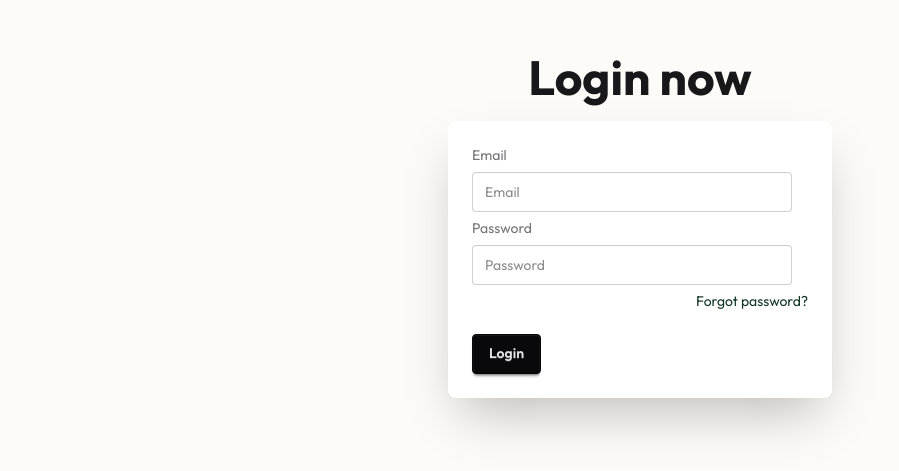
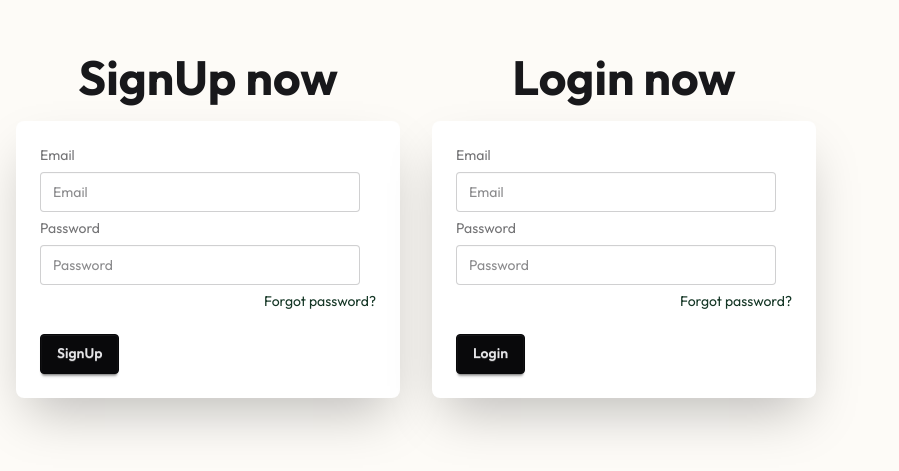
Before and after one commit to Shamsan-Nasir/logic-gates-learning-assignment-09, a React (Vite) app: page /login in a window 1280 px wide. Shown: the part 175-646 px from the top of the page, without its empty margins (0-899 px from the left). Built offline with nearby package versions, Linux system fonts and the light colour scheme; no server answers.

Commit message:
aauth in progress

```diff
--- a/src/Authentication/AuthProvider.jsx
+++ b/src/Authentication/AuthProvider.jsx
@@ -1,7 +1,65 @@
-import React from 'react'
+import React, { createContext, useEffect, useState } from 'react'
+import { auth } from './firebase.init'
+import { createUserWithEmailAndPassword, onAuthStateChanged, signInWithEmailAndPassword } from 'firebase/auth'
 
-export const AuthProvider = () => {
-  return (
-    <div>AuthProvider</div>
-  )
+
+export const AuthContext = createContext(null)
+
+
+
+export const AuthProvider = ({ children }) => {
+    let [user, setUser] = useState()
+
+    function signUp(email, password) {
+
+
+        createUserWithEmailAndPassword(auth, email, password)
+            .then((userCredential) => {
+                // Signed up
+                console.log(userCredential)
+                console.log(userCredential.user)
+                // ...
+            })
+            .catch((error) => {
+                const errorCode = error.code;
+                const errorMessage = error.message;
+                console.log(errorMessage)
+                // ..
+            });
+    }
+
+    function signIn(email, password) {
+
+        signInWithEmailAndPassword(auth, email, password)
+            .then((userCredential) => {
+                // Signed in
+                // ...
+            })
+            .catch((error) => {
+                const errorCode = error.code;
+                const errorMessage = error.message;
+                console.log(errorMessage)
+            });
+    }
+
+    useEffect(() => {
+        const unsubscribe = onAuthStateChanged(auth, (currentUser) => {
+            setUser(currentUser)
+         console.log(currentUser)
+        })
+
+        return unsubscribe
+    },[])
+
+    let authInfo = {
+        user,
+        signUp,
+        signIn
+
+    }
+    return (
+        <AuthContext.Provider value={authInfo}>
+            {children}
+        </AuthContext.Provider >
+    )
 }
--- a/src/Authentication/firebase.init.js
+++ b/src/Authentication/firebase.init.js
@@ -1,5 +1,6 @@
 // Import the functions you need from the SDKs you need
 import { initializeApp } from "firebase/app";
+import { getAuth } from "firebase/auth";
 // TODO: Add SDKs for Firebase products that you want to use
 // https://firebase.google.com/docs/web/setup#available-libraries
 
@@ -14,4 +15,6 @@ const firebaseConfig = {
 };
 
 // Initialize Firebase
-const app = initializeApp(firebaseConfig);
+export const app = initializeApp(firebaseConfig);
+
+export const auth = getAuth(app);
--- /dev/null
+++ b/src/Components/PrivateRoute.jsx
@@ -0,0 +1,18 @@
+import React, { useContext } from 'react'
+import { AuthContext } from '../Authentication/AuthProvider'
+import { Navigate, useNavigate } from 'react-router'
+
+export const PrivateRoute = ({children}) => {
+    let navigate = useNavigate()
+    let {user} = useContext(AuthContext)
+
+
+    console.log(user)
+    if (user){
+        return children
+    }
+    else{
+
+       return <Navigate to='/login'></Navigate>
+    }
+}
--- a/src/Pages/AccountInteractions/Login.jsx
+++ b/src/Pages/AccountInteractions/Login.jsx
@@ -1,14 +1,47 @@
-import React from 'react'
+import React, { useContext } from 'react'
+import { AuthContext, AuthProvider } from '../../Authentication/AuthProvider'
 
 export const Login = () => {
+
+
+    const {signUp,signIn} = useContext(AuthContext)
+
     const handleSubmit = (event) => {
         event.preventDefault()
+
         let email = event.target.email.value
         let password = event.target.pass.value
-        console.log(email,password)
+        signUp(email,password)
+        console.log(email, password)
+    }
+    const handleLogin = (event) => {
+        event.preventDefault()
+
+        let email = event.target.email.value
+        let password = event.target.pass.value
+        signIn(email,password)
+        console.log(email, password)
     }
     return (
-        <div className="hero bg-compass-sand min-h-screen ">
+        <div className="hero bg-compass-sand min-h-screen flex ">
+            <div className="hero-content flex-col gap-5">
+                <div className="text-center ">
+                    <h1 className="text-5xl font-bold">SignUp now</h1>
+
+                </div>
+                <div className="card bg-base-100 w-full max-w-sm shrink-0 shadow-2xl">
+                    <div className="card-body">
+                        <form className='space-y-1.5' onSubmit={handleSubmit} >
+                            <label className="label">Email</label>
+                            <input type="email" className="input" placeholder="Email" name='email' required />
+                            <label className="label">Password</label>
+                            <input type="password" className="input" placeholder="Password" name='pass' required />
+                            <div className='text-end text-compass-forest'><a className="link link-hover">Forgot password?</a></div>
+                            <button type='submit' className="btn btn-neutral mt-4">SignUp</button>
+                        </form>
+                    </div>
+                </div>
+            </div>
             <div className="hero-content flex-col gap-5">
                 <div className="text-center ">
                     <h1 className="text-5xl font-bold">Login now</h1>
@@ -16,13 +49,13 @@ export const Login = () => {
                 </div>
                 <div className="card bg-base-100 w-full max-w-sm shrink-0 shadow-2xl">
                     <div className="card-body">
-                        <form className='space-y-1.5' >
+                        <form className='space-y-1.5' onSubmit={handleLogin}>
                             <label className="label">Email</label>
-                            <input type="email" className="input" placeholder="Email"   name='email'   required />
+                            <input type="email" className="input" placeholder="Email" name='email' required />
                             <label className="label">Password</label>
-                            <input type="password" className="input" placeholder="Password" name='pass' required/>
+                            <input type="password" className="input" placeholder="Password" name='pass' required />
                             <div className='text-end text-compass-forest'><a className="link link-hover">Forgot password?</a></div>
-                            <button type='submit' onSubmit={handleSubmit} className="btn btn-neutral mt-4">Login</button>
+                            <button type='submit' className="btn btn-neutral mt-4">Login</button>
                         </form>
                     </div>
                 </div>
--- a/src/Routes/Route.jsx
+++ b/src/Routes/Route.jsx
@@ -2,6 +2,7 @@ import React from 'react'
 import { createBrowserRouter } from "react-router"
 import { MainLayout } from '../Layouts/MainLayout';
 import { Login } from '../Pages/AccountInteractions/Login';
+import { PrivateRoute } from '../Components/PrivateRoute';
 
 export const router = createBrowserRouter([
   {
@@ -10,7 +11,13 @@ export const router = createBrowserRouter([
     loader: () => fetch('./data.json').then(res => res.json())
   },
   {
-    path: '/Login',
+    path: '/login',
     Component: Login
+  },
+  {
+    path: '/test',
+    element: <PrivateRoute>
+      <div>working</div>
+    </PrivateRoute>
   }
 ]);
--- a/src/main.jsx
+++ b/src/main.jsx
@@ -4,11 +4,14 @@ import './index.css'
 import App from './App.jsx'
 import { RouterProvider } from 'react-router'
 import { router } from './Routes/Route.jsx'
+import { AuthProvider } from './Authentication/AuthProvider.jsx'
 
 
 
 createRoot(document.getElementById('root')).render(
   <StrictMode>
-    <RouterProvider router={router}></RouterProvider>
+   <AuthProvider>
+     <RouterProvider router={router}></RouterProvider>
+   </AuthProvider>
   </StrictMode>,
 )
```
